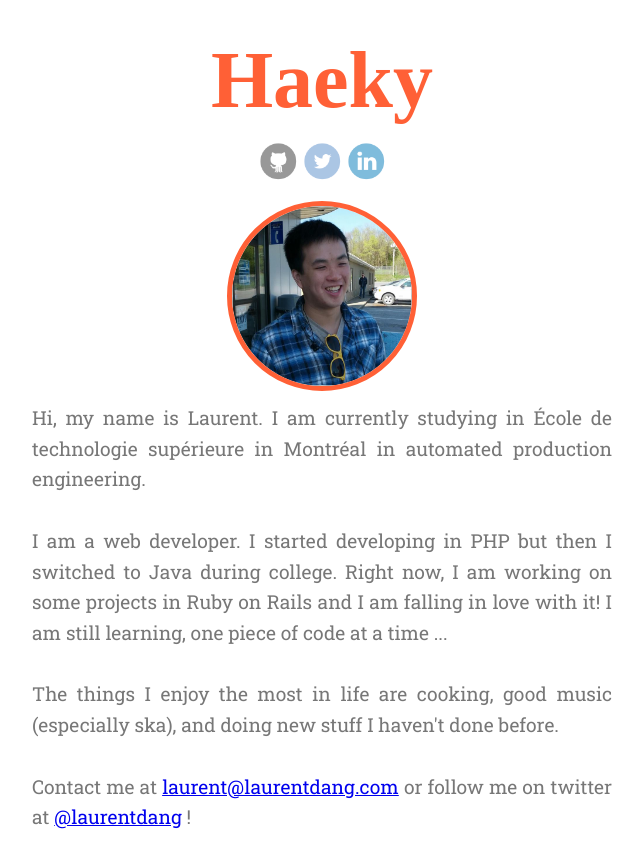
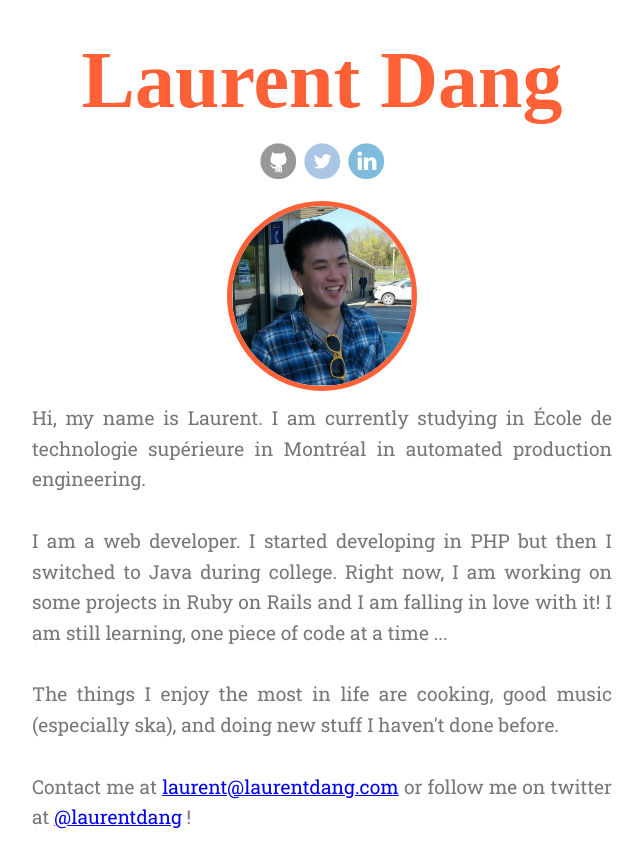
Before and after one commit to haeky/haeky.github.io, a Jekyll site: the page built from index.html, in a window 1280 px wide. Shown: the top 868 px of the page, without its empty margins (318-961 px from the left). Built offline with Jekyll 4.4.1, drawn with Linux system fonts in a browser that asks for light colours; Markdown is read by kramdown in place of the engine named in the settings.

Commit message:
Update _config.yml

```diff
--- a/_config.yml
+++ b/_config.yml
@@ -1,3 +1,3 @@
-title: "Haeky"
+title: "Laurent Dang"
 markdown: redcarpet
 pygments: false
```
